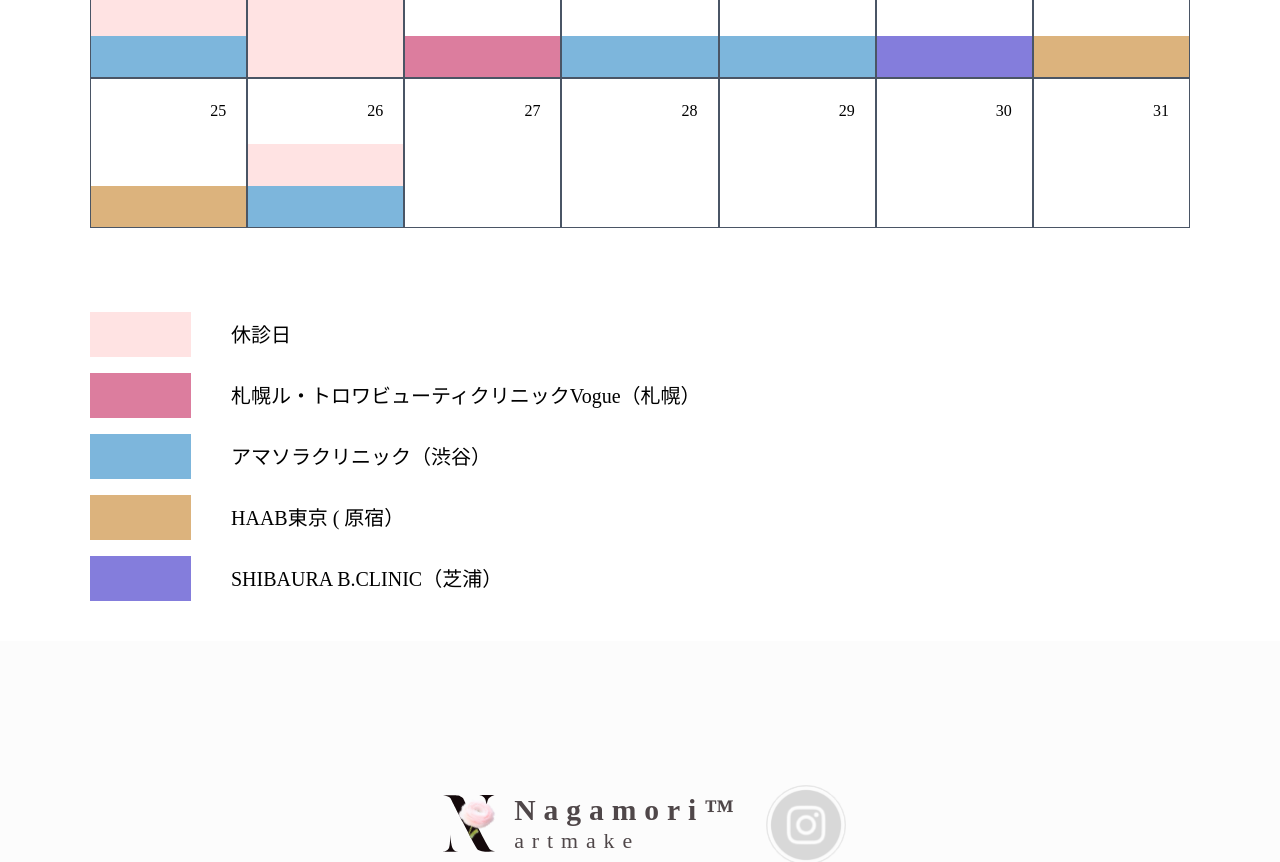
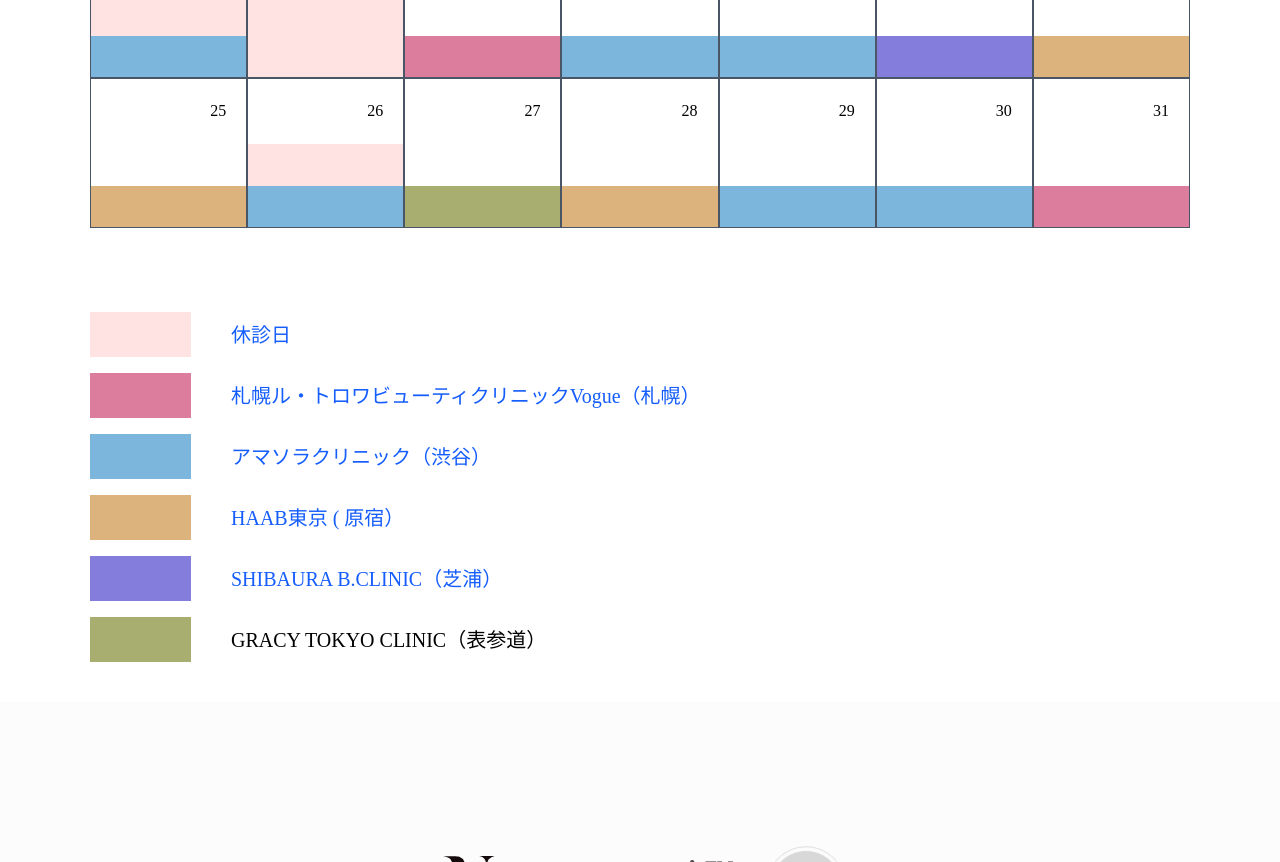
Before and after one commit to s7-japan/Nagamori-Clinic, a Next.js app: page /schedule in a window 1280 px wide. Shown: the part 2460-3322 px from the top of the page. Built offline with nearby package versions, Linux system fonts and the light colour scheme; a web font is replaced by a local one.

Commit message:
pushed the calender thing

```diff
--- a/public/data/data.js
+++ b/public/data/data.js
@@ -4,233 +4,340 @@
     "slot1": "休診日",
     "slot1Colour": "#FFE3E3",
     "slot1Period": "full",
+    "slot1Link": "https://upgrace.in",
     "slot2": "",
     "slot2Colour": "",
-    "slot2Period": ""
+    "slot2Period": "",
+    "slot2Link": "https://upgrace.in"
   },
   {
     "date": "2025-05-02",
     "slot1": "休診日",
     "slot1Colour": "#FFE3E3",
     "slot1Period": "full",
+    "slot1Link": "https://upgrace.in",
     "slot2": "",
     "slot2Colour": "",
-    "slot2Period": ""
+    "slot2Period": "",
+    "slot2Link": "https://upgrace.in"
   },
   {
     "date": "2025-05-03",
     "slot1": "札幌ル・トロワビューティクリニックVogue（札幌）",
     "slot1Colour": "#DC7D9E",
     "slot1Period": "half",
+    "slot1Link": "https://upgrace.in",
     "slot2": "",
     "slot2Colour": "",
-    "slot2Period": ""
+    "slot2Period": "",
+    "slot2Link": "https://upgrace.in"
   },
   {
     "date": "2025-05-04",
     "slot1": "アマソラクリニック（渋谷）",
     "slot1Colour": "#7DB6DC",
     "slot1Period": "half",
+    "slot1Link": "https://upgrace.in",
     "slot2": "",
     "slot2Colour": "",
-    "slot2Period": ""
+    "slot2Period": "",
+    "slot2Link": "https://upgrace.in"
   },
   {
     "date": "2025-05-05",
     "slot1": "休診日",
     "slot1Colour": "#FFE3E3",
     "slot1Period": "full",
+    "slot1Link": "https://upgrace.in",
     "slot2": "",
     "slot2Colour": "",
-    "slot2Period": ""
+    "slot2Period": "",
+    "slot2Link": "https://upgrace.in"
   },
   {
     "date": "2025-05-06",
     "slot1": "アマソラクリニック（渋谷）",
     "slot1Colour": "#7DB6DC",
     "slot1Period": "half",
+    "slot1Link": "https://upgrace.in",
     "slot2": "",
     "slot2Colour": "",
-    "slot2Period": ""
+    "slot2Period": "",
+    "slot2Link": "https://upgrace.in"
   },
   {
     "date": "2025-05-07",
     "slot1": "アマソラクリニック（渋谷）",
     "slot1Colour": "#7DB6DC",
     "slot1Period": "half",
+    "slot1Link": "https://upgrace.in",
     "slot2": "",
     "slot2Colour": "",
-    "slot2Period": ""
+    "slot2Period": "",
+    "slot2Link": "https://upgrace.in"
   },
   {
     "date": "2025-05-08",
     "slot1": "アマソラクリニック（渋谷）",
     "slot1Colour": "#7DB6DC",
     "slot1Period": "half",
+    "slot1Link": "https://upgrace.in",
     "slot2": "",
     "slot2Colour": "",
-    "slot2Period": ""
+    "slot2Period": "",
+    "slot2Link": "https://upgrace.in"
   },
   {
     "date": "2025-05-09",
     "slot1": "アマソラクリニック（渋谷）",
     "slot1Colour": "#7DB6DC",
     "slot1Period": "half",
+    "slot1Link": "https://upgrace.in",
     "slot2": "",
     "slot2Colour": "",
-    "slot2Period": ""
+    "slot2Period": "",
+    "slot2Link": ""
   },
   {
     "date": "2025-05-10",
     "slot1": "アマソラクリニック（渋谷）",
     "slot1Colour": "#7DB6DC",
     "slot1Period": "half",
+    "slot1Link": "https://upgrace.in",
     "slot2": "",
     "slot2Colour": "",
-    "slot2Period": ""
+    "slot2Period": "",
+    "slot2Link": ""
   },
   {
     "date": "2025-05-11",
     "slot1": "休診日",
     "slot1Colour": "#FFE3E3",
     "slot1Period": "full",
+    "slot1Link": "https://upgrace.in",
     "slot2": "",
     "slot2Colour": "",
-    "slot2Period": ""
+    "slot2Period": "",
+    "slot2Link": ""
   },
   {
     "date": "2025-05-12",
     "slot1": "休診日",
     "slot1Colour": "#FFE3E3",
     "slot1Period": "full",
+    "slot1Link": "https://upgrace.in",
     "slot2": "",
     "slot2Colour": "",
-    "slot2Period": ""
+    "slot2Period": "",
+    "slot2Link": ""
   },
   {
     "date": "2025-05-13",
     "slot1": "HAAB東京 ( 原宿）",
     "slot1Colour": "#DCB37D",
     "slot1Period": "half",
+    "slot1Link": "https://upgrace.in",
     "slot2": "",
     "slot2Colour": "",
-    "slot2Period": ""
+    "slot2Period": "",
+    "slot2Link": ""
   },
   {
     "date": "2025-05-14",
     "slot1": "HAAB東京 ( 原宿）",
     "slot1Colour": "#DCB37D",
     "slot1Period": "half",
+    "slot1Link": "https://upgrace.in",
     "slot2": "",
     "slot2Colour": "",
-    "slot2Period": ""
+    "slot2Period": "",
+    "slot2Link": ""
   },
   {
     "date": "2025-05-15",
     "slot1": "SHIBAURA B.CLINIC（芝浦）",
     "slot1Colour": "#847DDC",
     "slot1Period": "half",
+    "slot1Link": "https://upgrace.in",
     "slot2": "",
     "slot2Colour": "",
-    "slot2Period": ""
+    "slot2Period": "",
+    "slot2Link": ""
   },
   {
     "date": "2025-05-16",
     "slot1": "SHIBAURA B.CLINIC（芝浦）",
     "slot1Colour": "#847DDC",
     "slot1Period": "half",
+    "slot1Link": "https://upgrace.in",
     "slot2": "",
     "slot2Colour": "",
-    "slot2Period": ""
+    "slot2Period": "",
+    "slot2Link": ""
   },
   {
     "date": "2025-05-17",
     "slot1": "SHIBAURA B.CLINIC（芝浦）",
     "slot1Colour": "#847DDC",
     "slot1Period": "half",
+    "slot1Link": "https://upgrace.in",
     "slot2": "",
     "slot2Colour": "",
-    "slot2Period": ""
+    "slot2Period": "",
+    "slot2Link": ""
   },
   {
     "date": "2025-05-18",
     "slot1": "休診日",
     "slot1Colour": "#FFE3E3",
     "slot1Period": "half",
+    "slot1Link": "https://upgrace.in",
     "slot2": "アマソラクリニック（渋谷）",
     "slot2Colour": "#7DB6DC",
-    "slot2Period": "half"
+    "slot2Period": "half",
+    "slot2Link": ""
   },
   {
     "date": "2025-05-19",
     "slot1": "休診日",
     "slot1Colour": "#FFE3E3",
     "slot1Period": "full",
+    "slot1Link": "https://upgrace.in",
     "slot2": "",
     "slot2Colour": "",
-    "slot2Period": ""
+    "slot2Period": "",
+    "slot2Link": ""
   },
   {
     "date": "2025-05-20",
     "slot1": "札幌ル・トロワビューティクリニックVogue（札幌）",
     "slot1Colour": "#DC7D9E",
     "slot1Period": "half",
+    "slot1Link": "https://upgrace.in",
     "slot2": "",
     "slot2Colour": "",
-    "slot2Period": ""
+    "slot2Period": "",
+    "slot2Link": ""
   },
   {
     "date": "2025-05-21",
     "slot1": "アマソラクリニック（渋谷）",
     "slot1Colour": "#7DB6DC",
     "slot1Period": "half",
+    "slot1Link": "",
     "slot2": "",
     "slot2Colour": "",
-    "slot2Period": ""
+    "slot2Period": "",
+    "slot2Link": "https://upgrace.in"
   },
   {
     "date": "2025-05-22",
     "slot1": "アマソラクリニック（渋谷）",
     "slot1Colour": "#7DB6DC",
     "slot1Period": "half",
+    "slot1Link": "",
     "slot2": "",
     "slot2Colour": "",
-    "slot2Period": ""
+    "slot2Period": "",
+    "slot2Link": "https://upgrace.in"
   },
   {
     "date": "2025-05-23",
     "slot1": "SHIBAURA B.CLINIC（芝浦）",
     "slot1Colour": "#847DDC",
     "slot1Period": "half",
+    "slot1Link": "",
     "slot2": "",
     "slot2Colour": "",
-    "slot2Period": ""
+    "slot2Period": "",
+    "slot2Link": "https://upgrace.in"
   },
   {
     "date": "2025-05-24",
     "slot1": "HAAB東京 ( 原宿）",
     "slot1Colour": "#DCB37D",
     "slot1Period": "half",
+    "slot1Link": "",
     "slot2": "",
     "slot2Colour": "",
-    "slot2Period": ""
+    "slot2Period": "",
+    "slot2Link": "https://upgrace.in"
   },
   {
     "date": "2025-05-25",
     "slot1": "HAAB東京 ( 原宿）",
     "slot1Colour": "#DCB37D",
     "slot1Period": "half",
+    "slot1Link": "",
     "slot2": "",
     "slot2Colour": "",
-    "slot2Period": ""
+    "slot2Period": "",
+    "slot2Link": "https://upgrace.in"
   },
   {
     "date": "2025-05-26",
     "slot1": "休診日",
     "slot1Colour": "#FFE3E3",
     "slot1Period": "half",
+    "slot1Link": "",
     "slot2": "アマソラクリニック（渋谷）",
     "slot2Colour": "#7DB6DC",
-    "slot2Period": "half"
+    "slot2Period": "half",
+    "slot2Link": "https://upgrace.in"
+  },
+  {
+    "date": "2025-05-27",
+    "slot1": " GRACY TOKYO CLINIC（表参道）",
+    "slot1Colour": "#A8AD70",
+    "slot1Period": "half",
+    "slot1Link": "",
+    "slot2": "",
+    "slot2Colour": "",
+    "slot2Period": "",
+    "slot2Link": "https://upgrace.in"
+  },
+  {
+    "date": "2025-05-28",
+    "slot1": "HAAB東京 ( 原宿）",
+    "slot1Colour": "#DCB37D",
+    "slot1Period": "half",
+    "slot1Link": "",
+    "slot2": "",
+    "slot2Colour": "",
+    "slot2Period": "",
+    "slot2Link": "https://upgrace.in"
+  },
+  {
+    "date": "2025-05-29",
+    "slot1": "アマソラクリニック（渋谷）",
+    "slot1Colour": "#7DB6DC",
+    "slot1Period": "half",
+    "slot1Link": "",
+    "slot2": "",
+    "slot2Colour": "",
+    "slot2Period": "",
+    "slot2Link": "https://upgrace.in"
+  },
+  {
+    "date": "2025-05-30",
+    "slot1": "アマソラクリニック（渋谷）",
+    "slot1Colour": "#7DB6DC",
+    "slot1Period": "half",
+    "slot1Link": "",
+    "slot2": "",
+    "slot2Colour": "",
+    "slot2Period": "",
+    "slot2Link": "https://upgrace.in"
+  },
+  {
+    "date": "2025-05-31",
+    "slot1": "札幌ル・トロワビューティクリニックVogue（札幌）",
+    "slot1Colour": "#DC7D9E",
+    "slot1Period": "half",
+    "slot1Link": "",
+    "slot2": "",
+    "slot2Colour": "",
+    "slot2Period": "",
+    "slot2Link": "https://upgrace.in"
   }
 ];
--- a/src/app/upload/page.jsx
+++ b/src/app/upload/page.jsx
@@ -82,9 +82,11 @@
             slot1: row.Slot1 || "",
             slot1Colour: row.Slot1Colour || "",
             slot1Period: row.Slot1Period || "",
+            slot1Link: row.Slot1Link || "",
             slot2: row.Slot2 || "",
             slot2Colour: row.Slot2Colour || "",
             slot2Period: row.Slot2Period || "",
+            slot2Link: row.Slot2Link || "",
           };
         });
 
@@ -95,6 +97,7 @@
           const validPeriod = (p) =>
             !p || ["half", "full"].includes(p.toLowerCase());
           const hasData = entry.slot1Colour || entry.slot2Colour;
+          // URLs are optional, so we don't validate them strictly
           return (
             isValidDate &&
             validPeriod(entry.slot1Period) &&
--- a/src/components/Calender/CalenderSchendule.jsx
+++ b/src/components/Calender/CalenderSchendule.jsx
@@ -64,15 +64,19 @@
         slot1: "",
         slot1Colour: "",
         slot1Period: "",
+        slot1Link: "",
         slot2: "",
         slot2Colour: "",
         slot2Period: "",
+        slot2Link: "",
       };
       const slots = [];
       if (dayData.slot1Colour) {
         slots.push({
           colour: dayData.slot1Colour,
           period: dayData.slot1Period,
+          text: dayData.slot1,
+          link: dayData.slot1Link,
         });
         if (dayData.slot1) {
           uniqueSlots.set(dayData.slot1, dayData.slot1Colour);
@@ -82,6 +86,8 @@
         slots.push({
           colour: dayData.slot2Colour,
           period: dayData.slot2Period,
+          text: dayData.slot2,
+          link: dayData.slot2Link,
         });
         if (dayData.slot2) {
           uniqueSlots.set(dayData.slot2, dayData.slot2Colour);
@@ -105,10 +111,21 @@
 
     // Convert uniqueSlots to array for legend
     const legendData = Array.from(uniqueSlots.entries()).map(
-      ([name, color]) => ({
-        color,
-        text: name,
-      })
+      ([name, color]) => {
+        // Find the first entry with this name to get its link
+        const entry = scheduleData.find(
+          (item) => item.slot1 === name || item.slot2 === name
+        );
+        const link = entry
+          ? (entry.slot1 === name ? entry.slot1Link : entry.slot2Link)
+          : "";
+
+        return {
+          color,
+          text: name,
+          link: link || "",
+        };
+      }
     );
 
     return { weeks, legendData };
@@ -198,33 +215,73 @@
                         {cell.slots.length === 1 &&
                           cell.slots[0].period === "full" && (
                             <div
-                              className="h-full"
+                              className="h-full relative"
                               style={{ backgroundColor: cell.slots[0].colour }}
-                            ></div>
+                            >
+                              {cell.slots[0].link && (
+                                <a
+                                  href={cell.slots[0].link}
+                                  target="_blank"
+                                  rel="noopener noreferrer"
+                                  className="absolute inset-0 cursor-pointer"
+                                  title={`Visit ${cell.slots[0].text}`}
+                                />
+                              )}
+                            </div>
                           )}
                         {cell.slots.length === 1 &&
                           cell.slots[0].period === "half" && (
                             <div
-                              className="h-6 sm:h-[40%]"
+                              className="h-6 sm:h-[40%] relative"
                               style={{ backgroundColor: cell.slots[0].colour }}
-                            ></div>
+                            >
+                              {cell.slots[0].link && (
+                                <a
+                                  href={cell.slots[0].link}
+                                  target="_blank"
+                                  rel="noopener noreferrer"
+                                  className="absolute inset-0 cursor-pointer"
+                                  title={`Visit ${cell.slots[0].text}`}
+                                />
+                              )}
+                            </div>
                           )}
                         {cell.slots.length === 2 &&
                           cell.slots[0].period === "half" &&
                           cell.slots[1].period === "half" && (
                             <div className="flex flex-col h-full justify-end">
                               <div
-                                className="h-6 sm:h-[40%]"
+                                className="h-6 sm:h-[40%] relative"
                                 style={{
                                   backgroundColor: cell.slots[0].colour,
                                 }}
-                              ></div>
+                              >
+                                {cell.slots[0].link && (
+                                  <a
+                                    href={cell.slots[0].link}
+                                    target="_blank"
+                                    rel="noopener noreferrer"
+                                    className="absolute inset-0 cursor-pointer"
+                                    title={`Visit ${cell.slots[0].text}`}
+                                  />
+                                )}
+                              </div>
                               <div
-                                className="h-6 sm:h-[40%]"
+                                className="h-6 sm:h-[40%] relative"
                                 style={{
                                   backgroundColor: cell.slots[1].colour,
                                 }}
-                              ></div>
+                              >
+                                {cell.slots[1].link && (
+                                  <a
+                                    href={cell.slots[1].link}
+                                    target="_blank"
+                                    rel="noopener noreferrer"
+                                    className="absolute inset-0 cursor-pointer"
+                                    title={`Visit ${cell.slots[1].text}`}
+                                  />
+                                )}
+                              </div>
                             </div>
                           )}
                       </div>
@@ -246,7 +303,18 @@
               style={{ backgroundColor: category.color }}
             ></div>
             <div className="text-xs md:text-base lg:text-lg xl:text-xl">
-              {category.text}
+              {category.link ? (
+                <a
+                  href={category.link}
+                  target="_blank"
+                  rel="noopener noreferrer"
+                  className="text-blue-600 hover:underline"
+                >
+                  {category.text}
+                </a>
+              ) : (
+                category.text
+              )}
             </div>
           </div>
         ))}
--- a/src/utils/ExcelToJsonConverter.js
+++ b/src/utils/ExcelToJsonConverter.js
@@ -15,9 +15,11 @@
   slot1: row.Slot1 || "",
   slot1Colour: row.Slot1Colour || "",
   slot1Period: row.Slot1Period || "",
+  slot1Link: row.Slot1Link || "",
   slot2: row.Slot2 || "",
   slot2Colour: row.Slot2Colour || "",
   slot2Period: row.Slot2Period || "",
+  slot2Link: row.Slot2Link || "",
 }));
 
 // Validate and clean data (optional, add more checks as needed)
```
Also changed, not shown: 1 other file (tests, documents, lock files or other folders).
